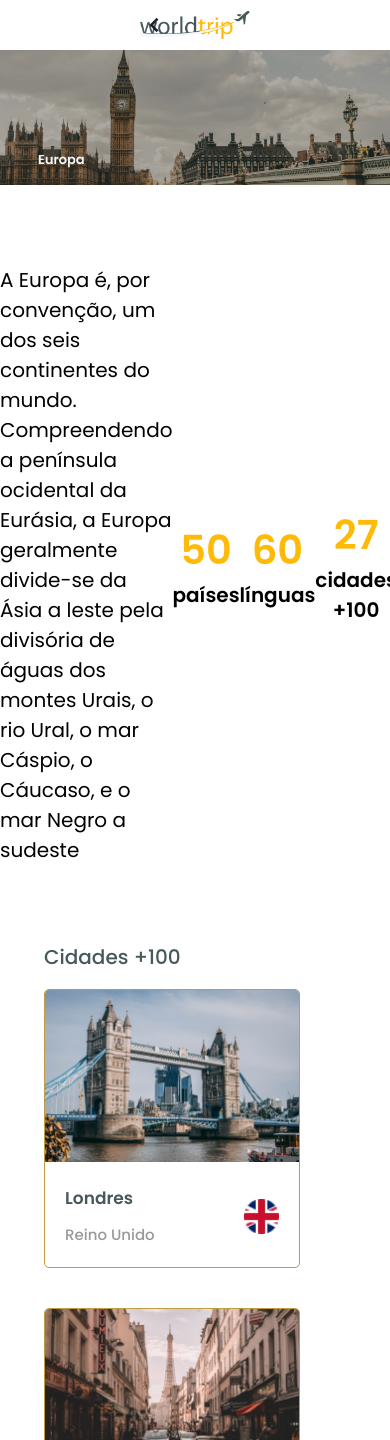
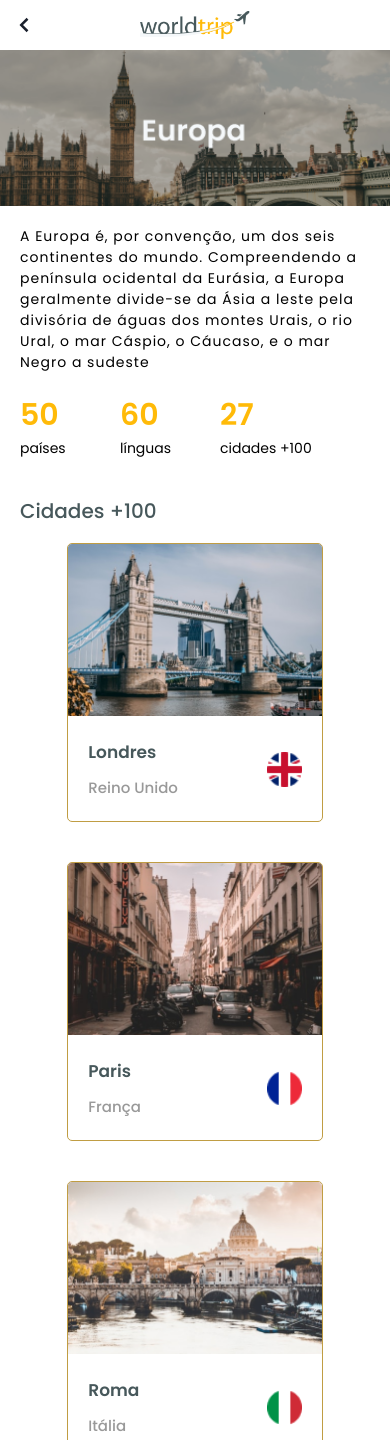
Before and after one commit to pedroviniciusn/world-trip, a Next.js app: page /europe in a window 390 px wide. Shown: the top 1440 px of the page. Built offline with nearby package versions, Linux system fonts and the light colour scheme.

Commit message:
feat: Responsividade na pagina europe

```diff
--- a/src/components/Header/index.tsx
+++ b/src/components/Header/index.tsx
@@ -31,7 +31,7 @@ export function Header() {
         mx="auto"
         alignItems="center"
       >
-        <Box position="absolute" pl="135px">
+        <Box position="absolute" pl={{base: "5px", lg: "95px", xl: "115px",xl2: "135px"}}>
           <Link href="/">
             <Button
               iconSpacing={0}
--- a/src/pages/europe/Cities.tsx
+++ b/src/pages/europe/Cities.tsx
@@ -14,11 +14,30 @@ import holanda from "../../../public/images_project/pages_countries/europe/holan
 
 export function Cities() {
   return (
-    <Box px={{base: "20px", sm: "44px", xl: "140px"}}>
-      <Heading fontSize={{sm: "20px",md: "25px",lg: "30px",xl: "36px"}} fontWeight="medium" pb={{sm: "20px",md: "25px",lg: "35px",xl: "40px"}} color="dark.500">
+    <Box
+      px={{
+        base: "10px",
+        sm: "20px",
+        md: "110px",
+        lg: "130px",
+        xl: "140px",
+        xl2: "140px",
+      }}
+    >
+      <Heading
+        fontSize={{ sm: "20px", md: "25px", lg: "30px", xl: "36px" }}
+        fontWeight="medium"
+        pb={{ sm: "20px", md: "25px", lg: "35px", xl: "40px" }}
+        color="dark.500"
+      >
         Cidades +100
       </Heading>
-      <SimpleGrid columns={{ md: 2, lg: 2, xl: 4, xl2: 4 }} spacing={10}>
+      <SimpleGrid
+        columns={{ md: 2, lg: 2, xl: 4, xl2: 4 }}
+        spacing={10}
+        w={{ base: "70%", sm: "73%", md: "90%", lg: "90%", xl: "100%", xl2: "100%" }}
+        margin="0 auto"
+      >
         <CardCities
           city="Londres"
           country="Reino Unido"
--- a/src/pages/europe/Info.tsx
+++ b/src/pages/europe/Info.tsx
@@ -7,16 +7,40 @@ interface IInfoProps {
 
 export function Info({ text_one, text_two }: IInfoProps) {
   return (
-    <Box>
+    <Box w={{ base: 100, xl: 300, xl2: 300 }}>
       <Text
-        align="center"
+        align={{
+          base: "start",
+          sm: "start",
+          md: "center",
+          lg: "center",
+          xl: "center",
+          xl2: "center",
+        }}
         fontWeight="semibold"
-        fontSize="40px"
+        fontSize={{ base: "24px", sm: "30px", xl: "40px", xl2: "40px" }}
         color="highlight.100"
       >
         {text_one}
       </Text>
-      <Text align="center" fontSize="20px" fontWeight="semibold">
+      <Text
+        align={{
+          base: "start",
+          sm: "start",
+          md: "center",
+          lg: "center",
+          xl: "center",
+          xl2: "center",
+        }}
+        fontSize={{ base: "14px", sm: "14px", xl: "20px", xl2: "20px" }}
+        fontWeight={{
+          base: "normal",
+          sm: "base",
+          lg: "semibold",
+          xl: "semibold",
+          xl2: "semibold",
+        }}
+      >
         {text_two}
       </Text>
     </Box>
--- a/src/pages/europe/index.tsx
+++ b/src/pages/europe/index.tsx
@@ -1,30 +1,80 @@
-import { Box, Flex, Text, Image } from "@chakra-ui/react";
+import {
+  Box,
+  Flex,
+  Text,
+  Image,
+  useBreakpointValue,
+  useMediaQuery,
+} from "@chakra-ui/react";
 import { Header } from "@/components/Header";
-import { Cities } from './Cities';
-import { Info } from './Info';
+import { Cities } from "./Cities";
+import { Info } from "./Info";
 
 import europe from "../../../public/images_project/pages_countries/europe/europe.png";
+import europe_mobile from "../../../public/images_project/pages_countries/europe/europe_mobile.png";
+import { useEffect, useState } from "react";
 
 export default function Europe() {
+  const [isMobileVersion, setIsMobileVersion] = useState<boolean | undefined>(
+    false
+  );
+
+  const [isMobile] = useMediaQuery("(max-width: 768px)");
+
+  useEffect(() => {
+    setIsMobileVersion(isMobile);
+  }, [isMobile]);
+
   return (
     <Box maxWidth={1480}>
       <Header />
       <Box width="100%">
-        <Image src={europe.src} width="100%" alt="Europe"/>
+        {isMobileVersion ? (
+          <Image src={europe_mobile.src} width="100%" alt="Europe" />
+        ) : (
+          <Image src={europe.src} width="100%" alt="Europe" />
+        )}
       </Box>
-      <Flex align="center" justify="space-around" py={20} pr="45px" width="100%">
-        <Box w={500}>
-          <Text fontSize="20px" color="highlight.500">
+      <Flex
+        flexDirection={{
+          base: "column",
+          sm: "column",
+          md: "column",
+          lg: "inherit",
+          xl: "inherit",
+          xl2: "inherit",
+        }}
+        align={{
+          base: "flex-start",
+          sm: "flex-start",
+          md: "center",
+          lg: "center",
+          xl: "center",
+          xl2: "center",
+        }}
+        justify="space-around"
+        p={{ base: 5, sm: 5, md: 10, lg: 10, xl: 10, xl2: 10 }}
+        pb={{base: 10, sm: 10}}
+        width="100%"
+      >
+        <Box maxWidth={500}>
+          <Text
+            fontSize={{ base: "14px", sm: "14px", xl: "20px", xl2: "20px" }}
+            color="highlight.500"
+            align="start"
+            letterSpacing={1}
+            pb={{ base: 5, sm: 5, md: 5 }}
+          >
             A Europa é, por convenção, um dos seis continentes do mundo.
             Compreendendo a península ocidental da Eurásia, a Europa geralmente
-            divide-se da Ásia a leste pela divisória de águas dos montes Urais, o
-            rio Ural, o mar Cáspio, o Cáucaso, e o mar Negro a sudeste
+            divide-se da Ásia a leste pela divisória de águas dos montes Urais,
+            o rio Ural, o mar Cáspio, o Cáucaso, e o mar Negro a sudeste
           </Text>
         </Box>
-        <Flex alignItems="center" justify="space-between" width={350} >
-          <Info text_one='50' text_two='países' />
-          <Info text_one='60' text_two='línguas' />
-          <Info text_one='27' text_two='cidades +100' />
+        <Flex alignItems="center" justify="space-between" maxW={400}>
+          <Info text_one="50" text_two="países" />
+          <Info text_one="60" text_two="línguas" />
+          <Info text_one="27" text_two="cidades +100" />
         </Flex>
       </Flex>
       <Cities />
```
Also changed, not shown: public/images_project/pages_countries/europe/europe_mobile.png (added).
